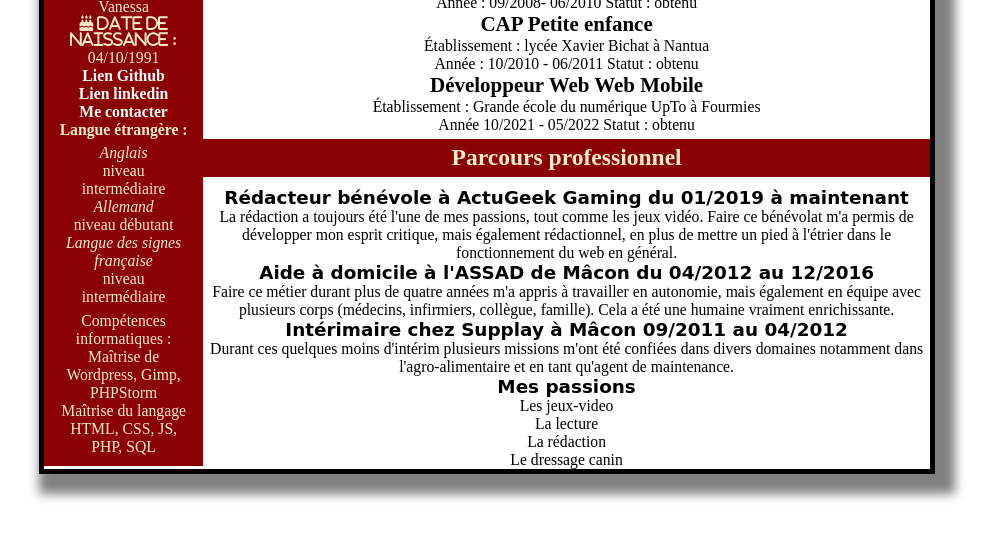
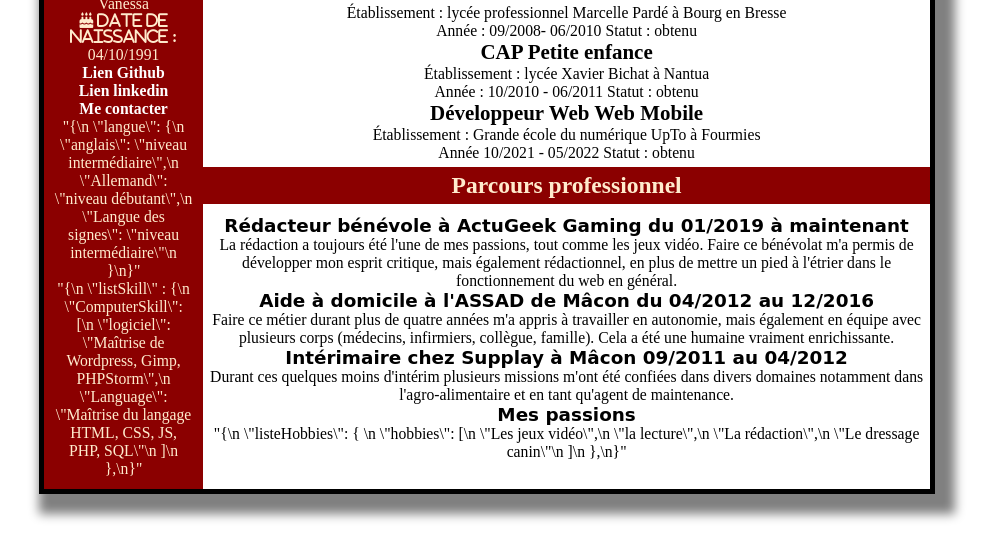
Before and after one commit to Amaranth01/cvRevision, a plain HTML site: page index.html in a window 1280 px wide. Shown: the part 159-718 px from the top of the page, without its empty margins (153-1146 px from the left). Drawn offline with Linux system fonts and the light colour scheme.

Commit message:
add Json

```diff
--- a/app.js
+++ b/app.js
@@ -19,3 +19,40 @@ function changeLetter() {
     let letter = document.querySelectorAll("label");
 
 }
+
+let jsonDataObjectHobbies = `{
+    "listeHobbies": {
+        "hobbies": [
+            "Les jeux vidéo",
+            "la lecture",
+            "La rédaction",
+            "Le dressage canin"
+        ]
+    },
+}`;
+
+let json = JSON.stringify(jsonDataObjectHobbies);
+
+document.querySelector('#hobbies').innerHTML = json;
+
+let jsonSataObjectSkill = `{
+    "listSkill" : {
+        "ComputerSkill": [
+            "logiciel": "Maîtrise de Wordpress, Gimp, PHPStorm",
+            "Language": "Maîtrise du langage HTML, CSS, JS, PHP, SQL"
+        ]
+    },
+}`;
+
+let jsonSkill = JSON.stringify(jsonSataObjectSkill);
+document.querySelector('#computerSkill').innerHTML = jsonSkill;
+
+let jsonDD = `{
+    "langue": {
+        "anglais": "niveau intermédiaire",
+        "Allemand": "niveau débutant",
+        "Langue des signes": "niveau intermédiaire"
+  }
+}`;
+let jsonLanguage = JSON.stringify(jsonDD);
+document.querySelector('#languageSkill').innerHTML = jsonLanguage;
--- a/index.html
+++ b/index.html
@@ -23,20 +23,13 @@
         <p> <a href="https://github.com/Amaranth01" class="link">Lien Github</a></p>
         <p> <a href="https://www.linkedin.com/in/vanessa-nectoux-27b490179/" class="link">Lien linkedin</a></p>
         <p><a href="form.html" class="link">Me contacter</a></p>
-        <p id="langue">Langue étrangère : </p>
-        <dl>
-            <dt class="language">Anglais</dt>
-                <dd>niveau intermédiaire</dd>
-            <dt class="language">Allemand</dt>
-                <dd>niveau débutant</dd>
-            <dt class="language">Langue des signes française</dt>
-                <dd>niveau intermédiaire</dd>
-        </dl>
-        <p>  Compétences informatiques :</p>
-        <ul>
-            <li>Maîtrise de Wordpress, Gimp, PHPStorm</li>
-            <li>Maîtrise du langage HTML, CSS, JS, PHP, SQL</li>
-        </ul>
+        <div id="languageSkill">
+            <p id="langue">Langue étrangère : </p>
+        </div>
+
+        <div id="computerSkill">
+
+        </div>
     </div>
 
 
@@ -73,24 +66,22 @@
 
             <h3>Aide à domicile à l'ASSAD de Mâcon du 04/2012 au 12/2016</h3>
 
-            <dd class="align">Faire ce métier durant plus de quatre années m'a appris à travailler en autonomie, mais
+            <p class="align">Faire ce métier durant plus de quatre années m'a appris à travailler en autonomie, mais
                 également en équipe avec plusieurs corps (médecins, infirmiers, collègue, famille). Cela a été une
-                humaine vraiment enrichissante.</dd>
+                humaine vraiment enrichissante.</p>
 
             <h3>Intérimaire chez Supplay à Mâcon 09/2011 au 04/2012</h3>
 
-            <dd class="align">Durant ces quelques moins d'intérim plusieurs missions m'ont été confiées dans divers domaines notamment
-                dans l'agro-alimentaire et en tant qu'agent de maintenance.</dd>
+            <p class="align">Durant ces quelques moins d'intérim plusieurs missions m'ont été confiées dans divers domaines notamment
+                dans l'agro-alimentaire et en tant qu'agent de maintenance.</p>
         </section>
 
         <section>
             <h3>Mes passions</h3>
-            <ul>
-                <li>Les jeux-video</li>
-                <li>La lecture</li>
-                <li>La rédaction</li>
-                <li>Le dressage canin</li>
-            </ul>
+            <div id="hobbies">
+
+            </div>
+
         </section>
     </div>
 
```
Also changed, not shown: data.json (added, +17 -0 lines), datadd.json (added, +7 -0 lines).
